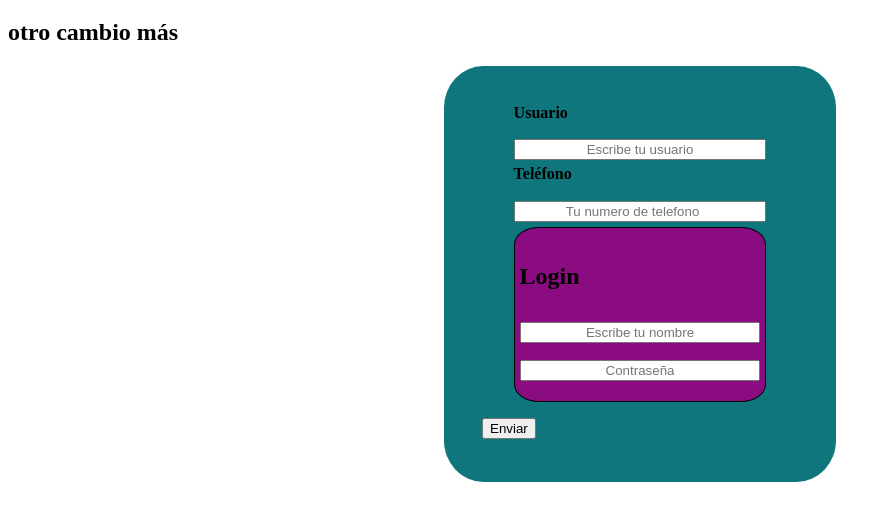
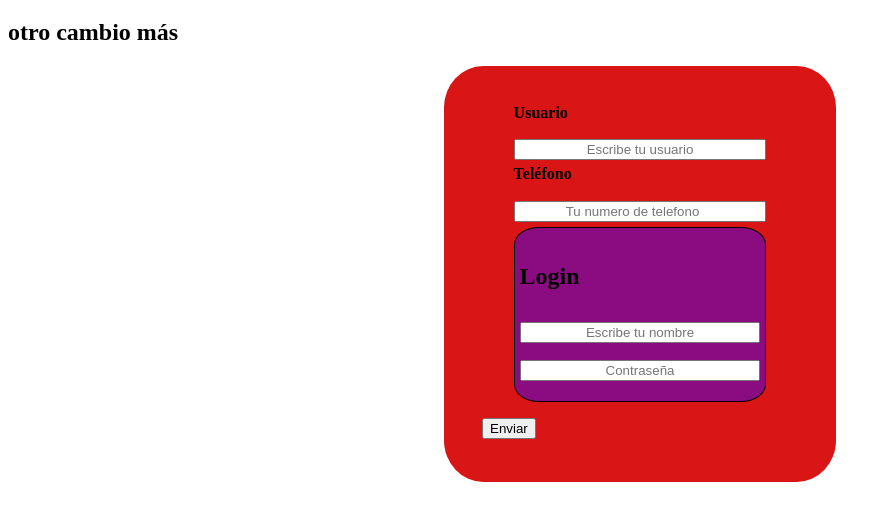
Before and after one commit to GHNahuel/formulario, a plain HTML site: page index.html in a window 1280 px wide. Shown: the part 61-582 px from the top of the page, without its empty margins (0-891 px from the left). Drawn offline with Linux system fonts and the light colour scheme.

Commit message:
cambio de color background

```diff
--- a/css/estilos.css
+++ b/css/estilos.css
@@ -3,7 +3,7 @@ form{
     padding: 3%;
     border-radius: 10%;
     margin: auto;
-    background-color: rgba(10, 115, 122, 0.973);
+    background-color: rgba(216, 15, 15, 0.973);
 }
 
 div{
```
